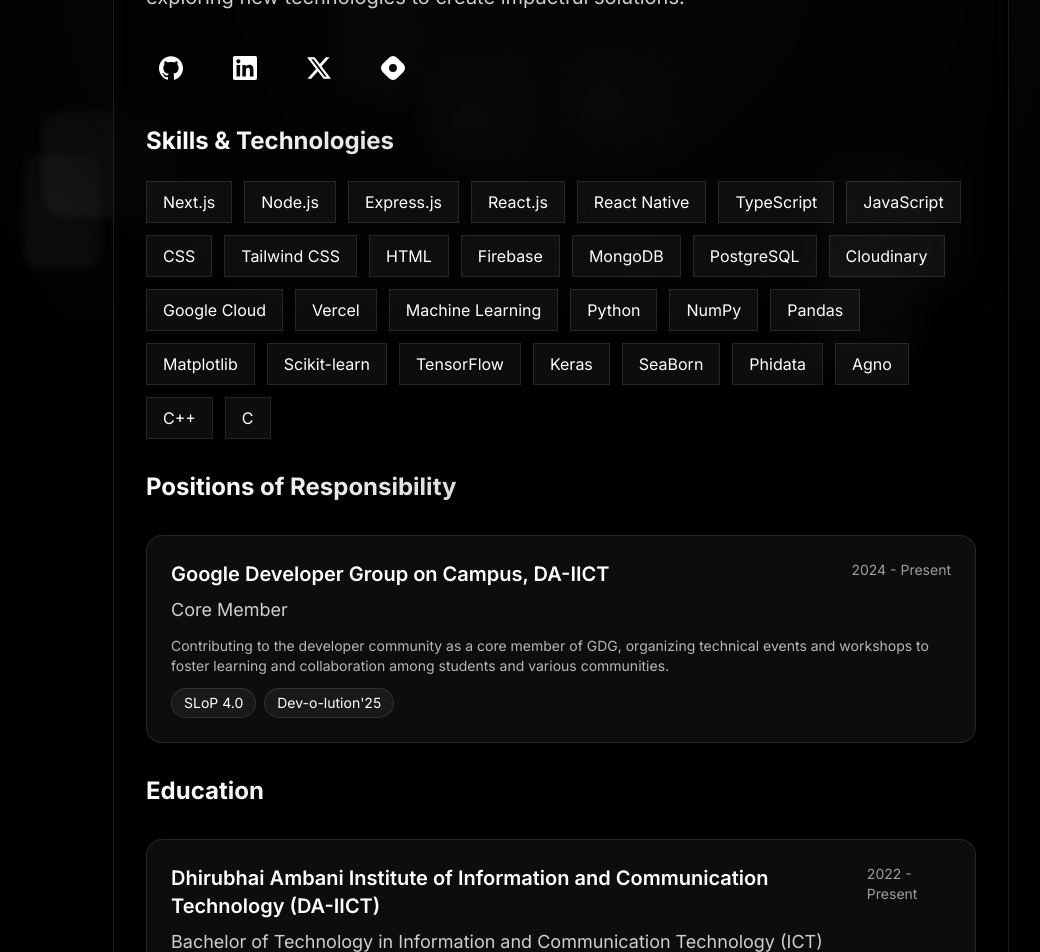
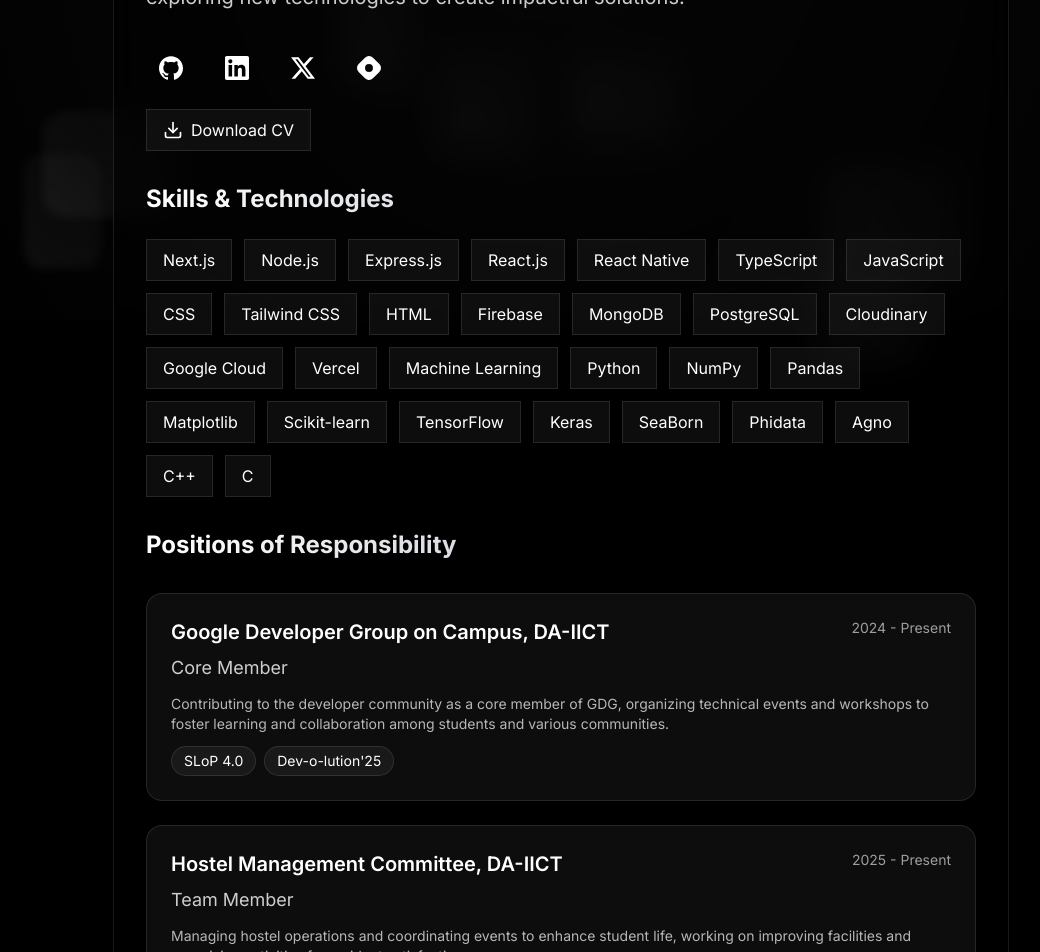
Before and after one commit to harshhh28/Portfolio, a Next.js app: page / in a window 1280 px wide. Shown: the part 480-1432 px from the top of the page, without its empty margins (79-1119 px from the left). Built offline with nearby package versions, Linux system fonts and the light colour scheme.

Commit message:
feat(about): add CV download link and update experience section

```diff
--- a/src/app/page.tsx
+++ b/src/app/page.tsx
@@ -183,6 +183,15 @@ const POSITIONS = [
       },
     ],
   },
+  {
+    title: "Team Member",
+    organization: "Hostel Management Committee, DA-IICT",
+    organizationUrl: null,
+    duration: "2025 - Present",
+    description:
+      "Managing hostel operations and coordinating events to enhance student life, working on improving facilities and organizing activities for resident satisfaction.",
+    events: null,
+  },
 ];
 
 export default function About() {
@@ -259,7 +268,8 @@ export default function About() {
               create impactful solutions.
             </p>
 
-            <div className="flex gap-4 sm:gap-6 items-center">
+            <div className="flex flex-col gap-4">
+              <div className="flex items-center gap-4">
                 {[
                   { icon: SiGithub, href: "https://github.com/harshhh28" },
                   {
@@ -283,6 +293,34 @@ export default function About() {
                     <social.icon size={20} className="sm:w-6 sm:h-6" />
                   </Link>
                 ))}
+              </div>
+
+              <a
+                href="/docs/Harsh_Gajjar_CV.pdf"
+                download
+                className="w-fit px-3 sm:px-4 py-1.5 sm:py-2 bg-white/5 rounded-lg border border-white/10
+                  hover:bg-white/10 hover:border-white/20
+                  transition-all duration-300 hover:-translate-y-1
+                  backdrop-blur-sm
+                  text-sm sm:text-base
+                  flex items-center gap-2">
+                <svg
+                  xmlns="http://www.w3.org/2000/svg"
+                  width="16"
+                  height="16"
+                  viewBox="0 0 24 24"
+                  fill="none"
+                  stroke="currentColor"
+                  strokeWidth="2"
+                  strokeLinecap="round"
+                  strokeLinejoin="round"
+                  className="sm:w-5 sm:h-5">
+                  <path d="M21 15v4a2 2 0 0 1-2 2H5a2 2 0 0 1-2-2v-4" />
+                  <polyline points="7 10 12 15 17 10" />
+                  <line x1="12" y1="15" x2="12" y2="3" />
+                </svg>
+                Download CV
+              </a>
             </div>
 
             <div className="space-y-8">
@@ -327,6 +365,7 @@ export default function About() {
                   p-4 sm:p-6 hover:bg-white/10 hover:border-white/20
                   transition-all duration-300 group/edu">
                     <div className="flex flex-col sm:flex-row sm:justify-between sm:items-start gap-2 mb-2">
+                      {pos.organizationUrl ? (
                         <Link
                           href={pos.organizationUrl}
                           target="_blank"
@@ -334,6 +373,11 @@ export default function About() {
                           className="text-lg sm:text-xl font-semibold hover:text-white/80 transition-colors">
                           <h3>{pos.organization}</h3>
                         </Link>
+                      ) : (
+                        <h3 className="text-lg sm:text-xl font-semibold">
+                          {pos.organization}
+                        </h3>
+                      )}
                       <span className="text-white/60 text-sm">
                         {pos.duration}
                       </span>
```
Also changed, not shown: 1 other file (tests, documents, lock files or other folders). Lines whose indentation alone changed are shown as unchanged.
